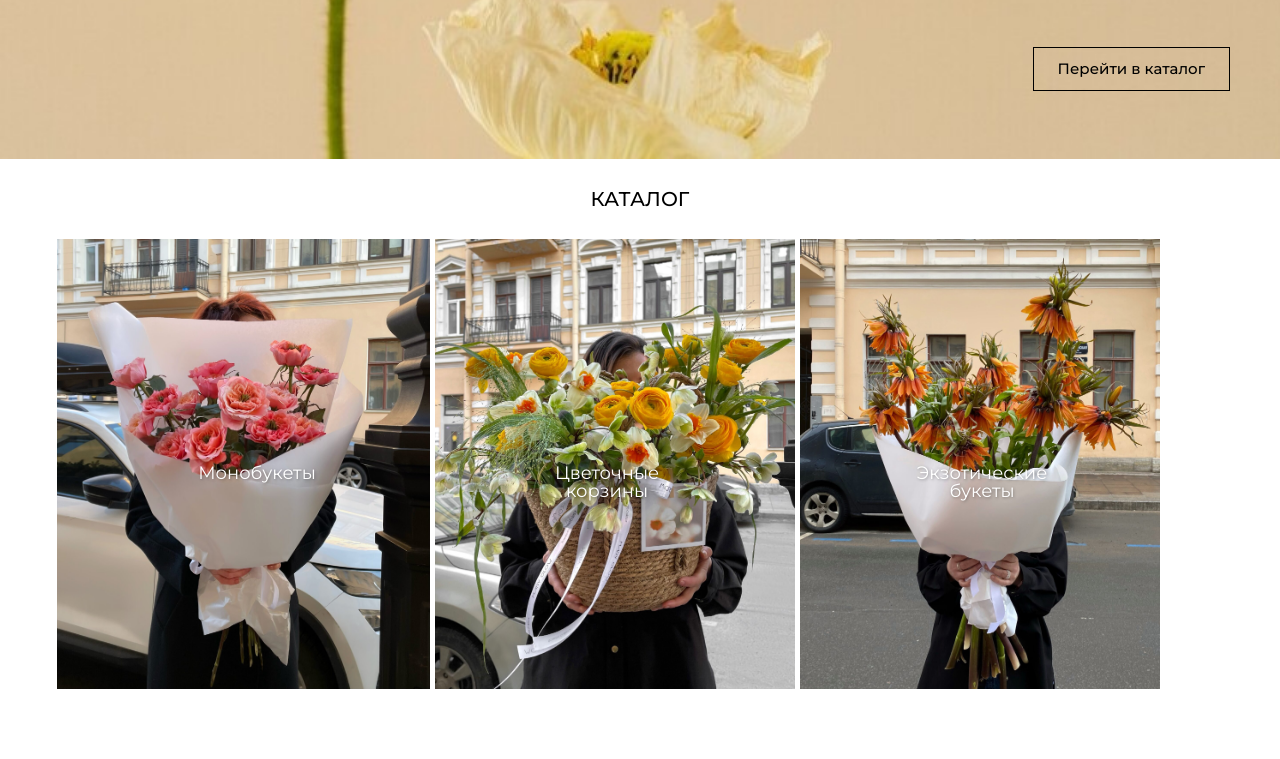
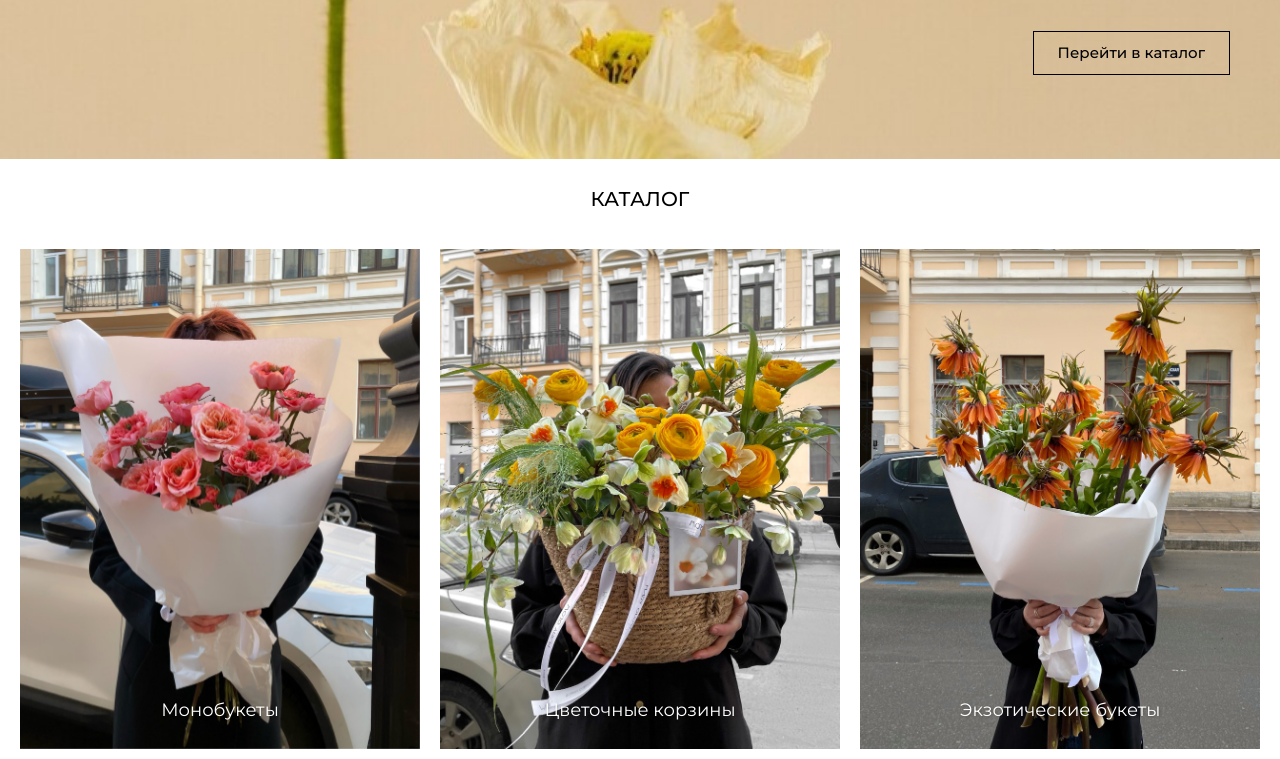
Before and after one commit to Daria4253/flower25, a plain HTML site: page index.html in a window 1280 px wide. Shown: the part 441-1200 px from the top of the page. Before the commit the page ends 1130 px from the top, so only its background shows below. Drawn offline with Linux system fonts and the light colour scheme.

Commit message:
Changed catalog, header

```diff
--- a/index.html
+++ b/index.html
@@ -31,8 +31,12 @@
         <div class="flower-product">
             <img src="Монобукеты.jpg" alt="Монобукеты">
             <div class="flower-text style-mono"> Монобукеты </div>
+        </div>
+        <div class="flower-product">
             <img src="Цветочные корины.jpg" alt="Цветочные корзины">
             <div class="flower-text style-basket"> Цветочные корзины</div>
+        </div>
+        <div class="flower-product">
             <img src="Экзотические букеты.jpg" alt="Экзотические букеты">
             <div class="flower-text style-exotic"> Экзотические букеты</div>
         </div>
--- a/style.css
+++ b/style.css
@@ -7,13 +7,16 @@
    }
 
 .intro-content{
-    float: right;
+    position: absolute; /* Абсолютное позиционирование */
+    right: 25px; /* Фиксированный отступ справа */
     margin-right: 30px;
     font-family: 'Montserrat', sans-serif;
     display: flex;
     justify-content:center;
     gap: 20px;
     cursor: pointer;
+
+
 }
 
 .intro-text{
@@ -69,47 +72,45 @@
     .centered-block{
         margin-top: 30px;
         display: flex;
-        margin-left: 50px;
+        width: 100%;
+        justify-content: center;
     }
 
     .flower-product{
+        position: relative; /* Для позиционирования текста */
+        margin: 10px;       /* Отступы между карточками */
         display: flex;
-        justify-content: space-evenly;
-        gap: 5px;
-        margin-left: 7px;
-        width: 400px;      /* Фиксированная ширина */
-        height: 450px;      /* Фиксированная высота */
-        cursor: pointer;
+        gap: 20px;
+        max-width: 1200px;
+        justify-content: center
 
 
     }
     .flower-product img{
-        transition: transform 0.3s ease; /* Плавное изменение за 0.3 секунды */
-        transform-origin: center; /* Точка трансформации - центр (по умолчанию) */
+        width: 400px;       /* Фиксированная ширина */
+        height: 500px;      /* Фиксированная высота */
+        object-fit: cover;
+        display: block;
+        transform: translateZ(0); /* Аппаратное ускорение */
+        backface-visibility: hidden; /* Фикс дрожания в Chrome */
+        will-change: transform; /* Подготовка браузера к анимации */
+        transition: transform 0.4s  cubic-bezier(0.25, 0.46, 0.45, 0.94) ; /* Плавная кривая */
+        transform-origin: center center; /* Точка трансформации — центр */
+
     }
     .flower-product img:hover {
-        transform: scale(1.10); /* Увеличение на 10% */
+        transform: scale(1.10) translateZ(0); /* Небольшое увеличение */
     }
     .flower-text{
         text-align: center;
-        margin-top: 225px;
+        bottom: 20px;       /* Отступ от низа картинки */
+        left: 0;
+        right: 0;
         position: absolute; /* Накладываем поверх картинки */
         color: white;      /* Белый цвет текста */
         font-family: 'Montserrat', sans-serif;
         font-size: 18px;
         font-weight: 400;
         text-shadow: 1px 1px 3px rgba(0,0,0,0.3); /* Легкая тень для контраста */
-        padding: 0 10px;   /* Отступы слева/справа */
+        padding: 10px;   /* Отступы слева/справа */
     }
-
-    .style-mono{
-        margin-left: 0px;
-    }
-
-    .style-basket{
-        margin-left:  700px;
-    }
-
-    .style-exotic{
-        margin-left: 1450px;
-    }
```
Also changed, not shown: эустома.jpg (deleted).
